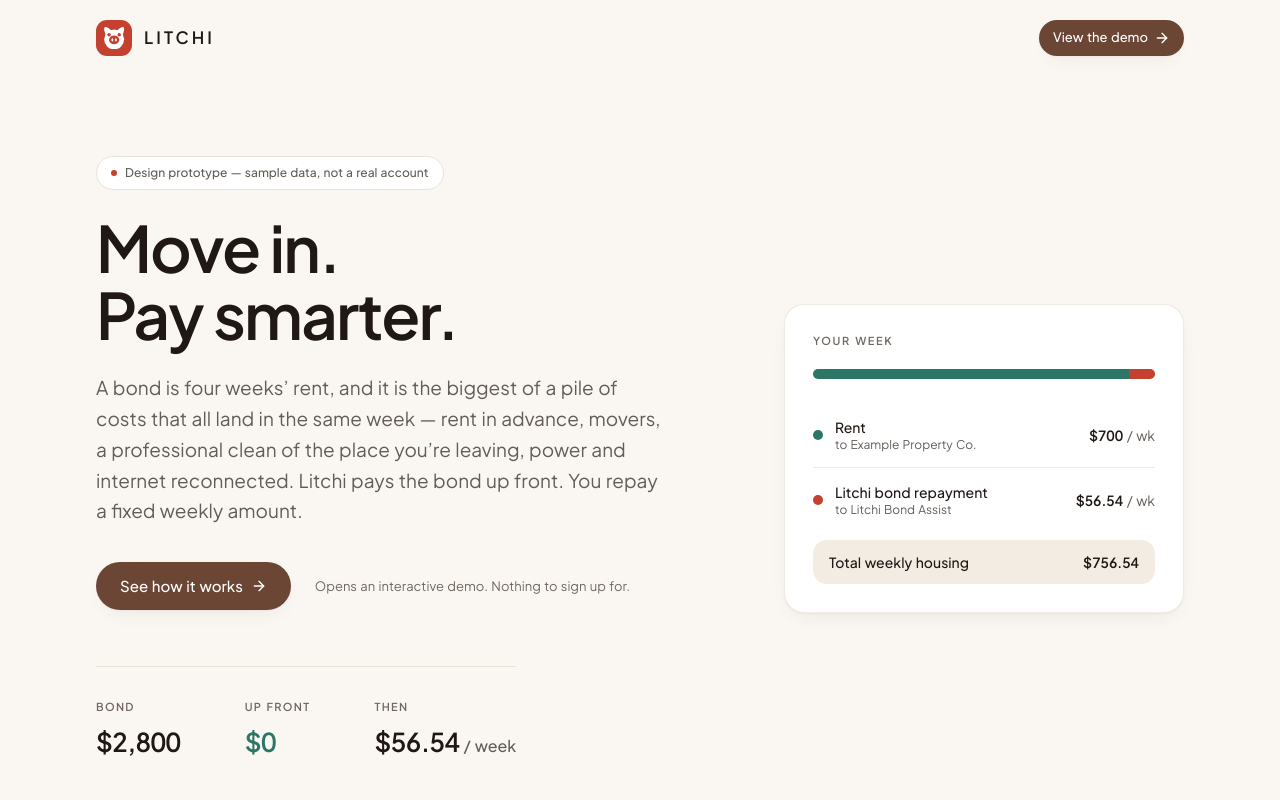
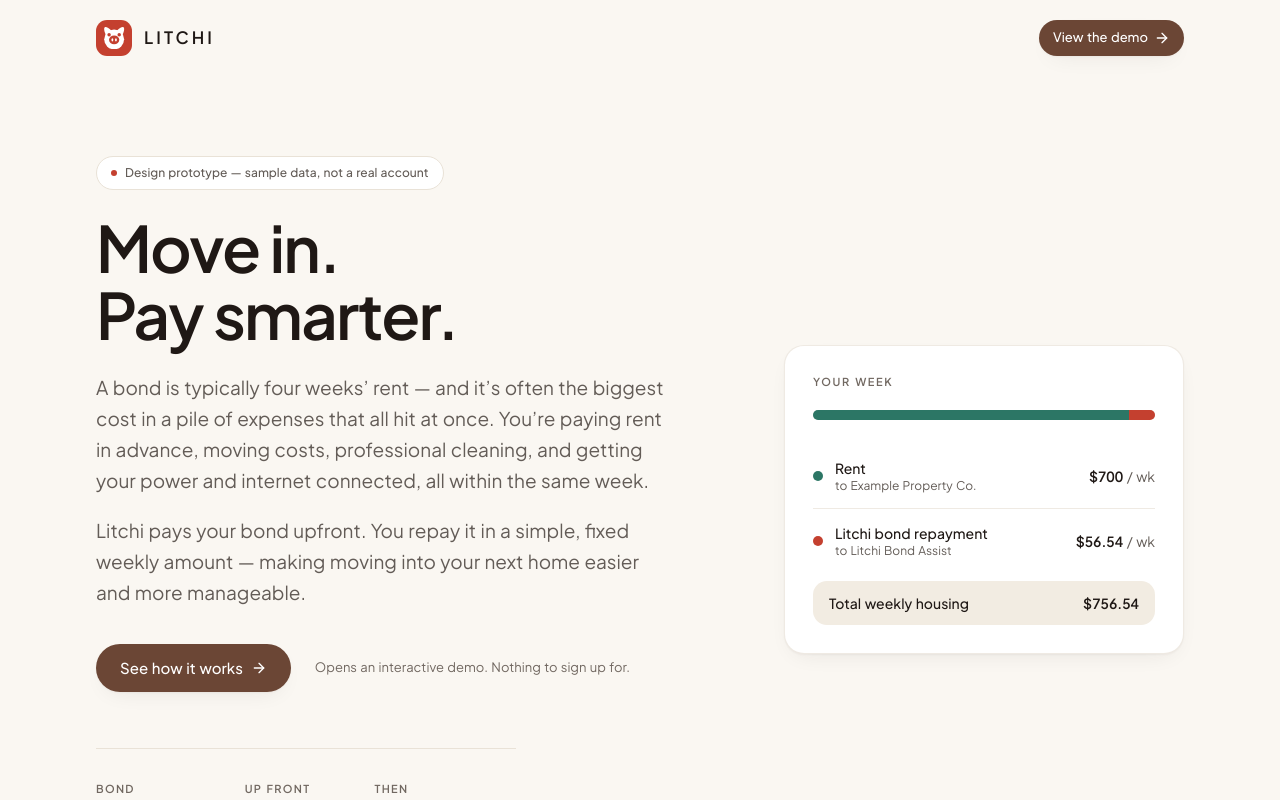
Before and after one commit to mallax888/scrap-metal-app, a Next.js app: page / in a window 1280 px wide. Shown: the top 800 px of the page. Built offline with nearby package versions, Linux system fonts and the light colour scheme.

Commit message:
Use the supplied hero copy
Author's own wording, verbatim, split into two paragraphs: the pile of costs
that hit at once, then what Litchi does about it.

Co-Authored-By: Claude Opus 5 <noreply@anthropic.com>
Claude-Session: https://claude.ai/code/session_01XEor1eNzoXKTohF1GZVTCz

```diff
--- a/src/app/page.tsx
+++ b/src/app/page.tsx
@@ -114,10 +114,14 @@ export default function LandingPage() {
               Pay smarter.
             </h1>
             <p className="mt-6 max-w-xl text-[17px] leading-relaxed text-mist sm:text-[19px]">
-              A bond is four weeks&rsquo; rent, and it is the biggest of a pile of costs that all
-              land in the same week &mdash; rent in advance, movers, a professional clean of the
-              place you&rsquo;re leaving, power and internet reconnected. Litchi pays the bond up
-              front. You repay a fixed weekly amount.
+              A bond is typically four weeks&rsquo; rent &mdash; and it&rsquo;s often the biggest
+              cost in a pile of expenses that all hit at once. You&rsquo;re paying rent in advance,
+              moving costs, professional cleaning, and getting your power and internet connected,
+              all within the same week.
+            </p>
+            <p className="mt-5 max-w-xl text-[17px] leading-relaxed text-mist sm:text-[19px]">
+              Litchi pays your bond upfront. You repay it in a simple, fixed weekly amount &mdash;
+              making moving into your next home easier and more manageable.
             </p>
 
             <div className="mt-9 flex flex-col gap-3 sm:flex-row sm:items-center">
```
